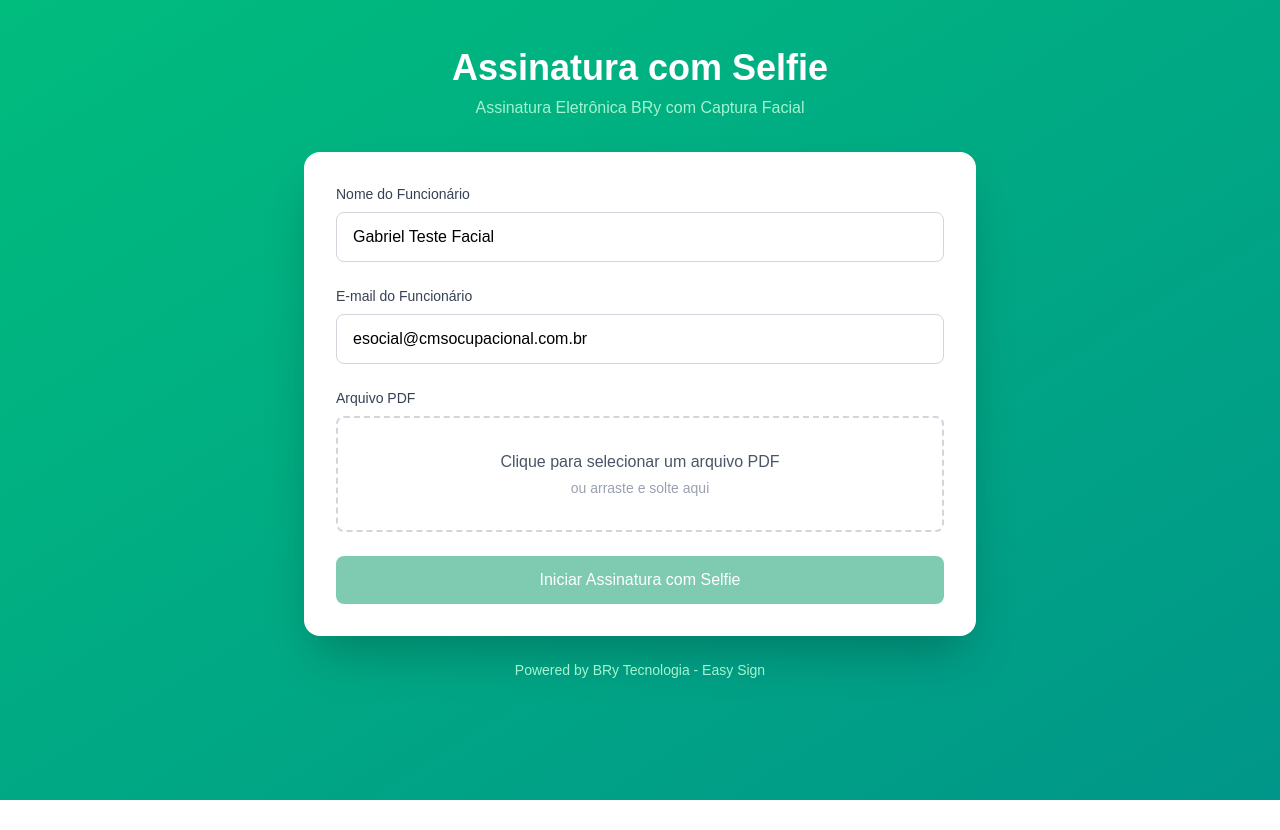
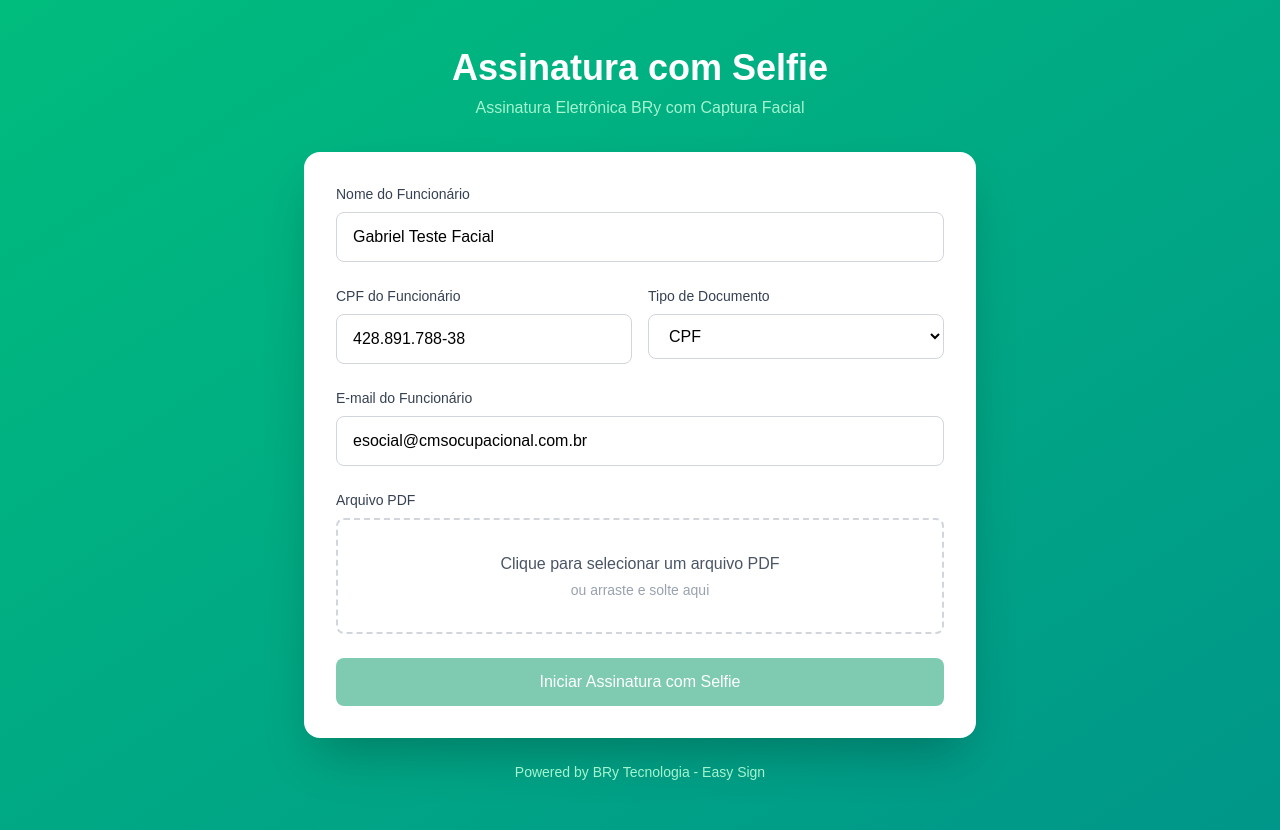
Before and after one commit to gfeelixsantos/bry-signer, a Next.js app: page /easysign in a window 1280 px wide. Before the commit the page ends 800 px from the top, so only its background shows below. Built offline with nearby package versions, Linux system fonts and the light colour scheme.

Commit message:
update: CPF UI

```diff
--- a/src/components/EasySignPage.tsx
+++ b/src/components/EasySignPage.tsx
@@ -9,7 +9,7 @@ export default function EasySignPage() {
   const [step, setStep] = useState<Step>('form');
   const [signerName, setSignerName] = useState('Gabriel Teste Facial');
   const [signerEmail, setSignerEmail] = useState('esocial@cmsocupacional.com.br');
-  const [personalIdentifier, setPersonalIdentifier] = useState('428.891.788.38');
+  const [personalIdentifier, setPersonalIdentifier] = useState('428.891.788-38');
   const [personalIdentifierType, setPersonalIdentifierType] = useState('CPF');
   const [pdfFile, setPdfFile] = useState<File | null>(null);
   const [pdfBase64, setPdfBase64] = useState('');
@@ -55,6 +55,24 @@ export default function EasySignPage() {
       }
     };
   }, [step, requestId]);
+
+  const formatCPF = (value: string) => {
+    const numbers = value.replace(/\D/g, '');
+    return numbers
+      .replace(/(\d{3})(\d)/, '$1.$2')
+      .replace(/(\d{3})(\d)/, '$1.$2')
+      .replace(/(\d{3})(\d{1,2})/, '$1-$2')
+      .replace(/(-\d{2})\d+?$/, '$1');
+  };
+
+  const handlePersonalIdentifierChange = (e: React.ChangeEvent<HTMLInputElement>) => {
+    const value = e.target.value;
+    if (personalIdentifierType === 'CPF') {
+      setPersonalIdentifier(formatCPF(value));
+    } else {
+      setPersonalIdentifier(value);
+    }
+  };
 
   const handleFileChange = (e: React.ChangeEvent<HTMLInputElement>) => {
     const file = e.target.files?.[0];
@@ -216,6 +234,39 @@ const resetFlow = () => {
                   placeholder="Digite o nome completo"
                   disabled={loading}
                 />
+              </div>
+
+              <div className="grid grid-cols-2 gap-4">
+                <div>
+                  <label className="block text-sm font-medium text-gray-700 mb-2">
+                    CPF do Funcionário
+                  </label>
+                  <input
+                    type="text"
+                    value={personalIdentifier}
+                    onChange={handlePersonalIdentifierChange}
+                    maxLength={personalIdentifierType === 'CPF' ? 14 : undefined}
+                    className="w-full px-4 py-3 border border-gray-300 rounded-lg focus:ring-2 focus:ring-emerald-500 focus:border-emerald-500 text-black"
+                    placeholder="000.000.000-00"
+                    disabled={loading}
+                  />
+                </div>
+                <div>
+                  <label className="block text-sm font-medium text-gray-700 mb-2">
+                    Tipo de Documento
+                  </label>
+                  <select
+                    value={personalIdentifierType}
+                    onChange={(e) => setPersonalIdentifierType(e.target.value)}
+                    className="w-full px-4 py-3 border border-gray-300 rounded-lg focus:ring-2 focus:ring-emerald-500 focus:border-emerald-500 text-black bg-white"
+                    disabled={loading}
+                  >
+                    <option value="CPF">CPF</option>
+                    <option value="CNPJ">CNPJ</option>
+                    <option value="RG">RG</option>
+                    <option value="PASSAPORTE">Passaporte</option>
+                  </select>
+                </div>
               </div>
 
               <div>
```
